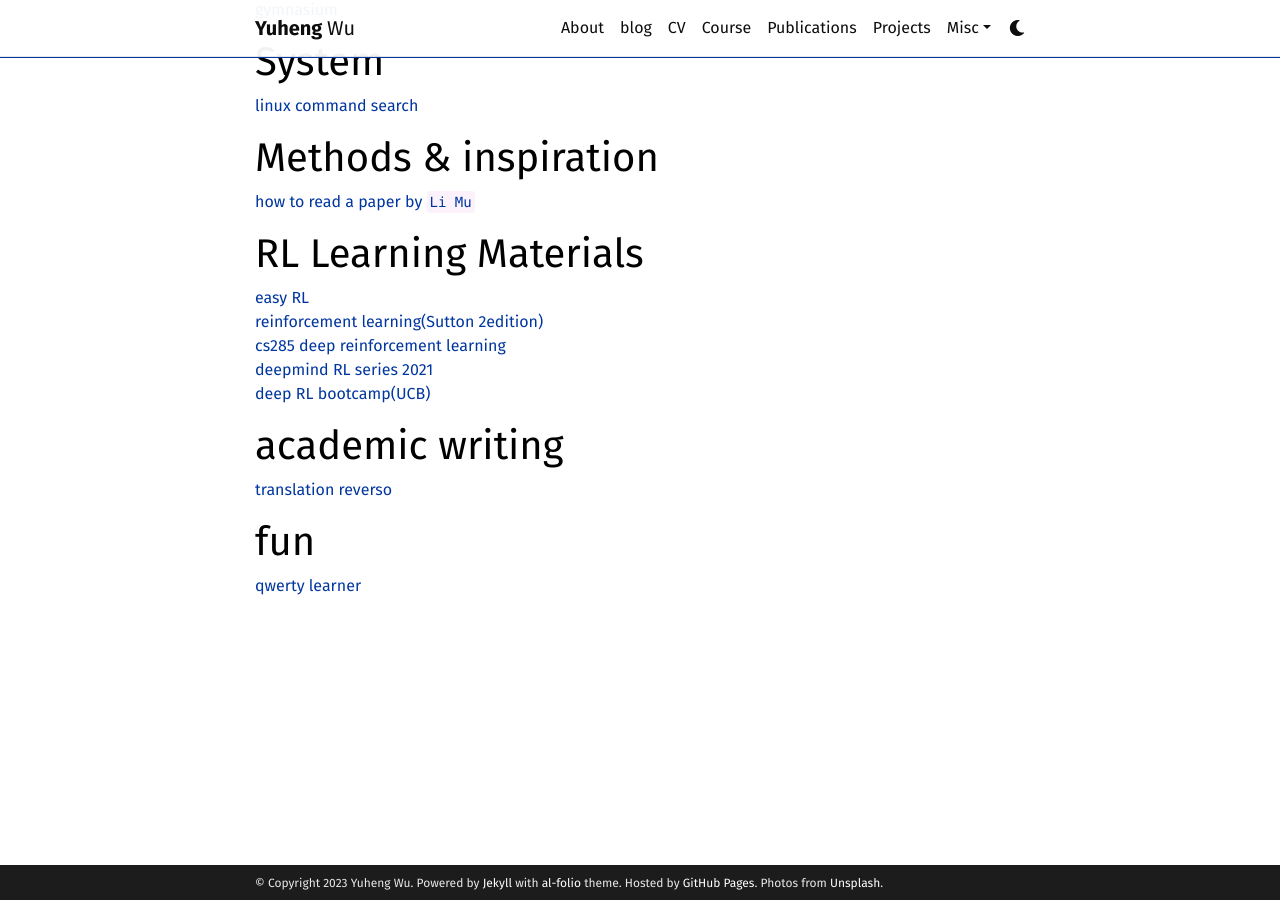
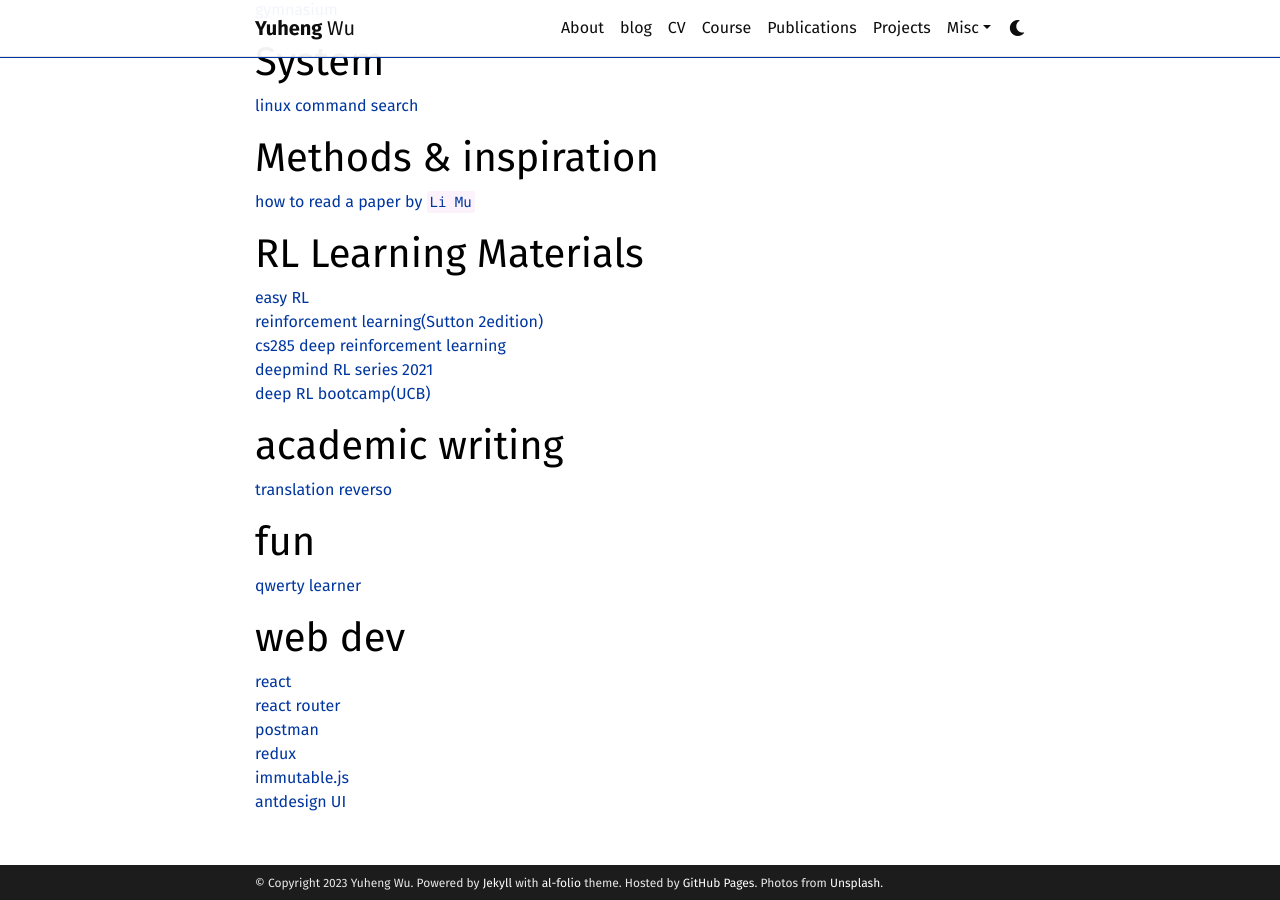
Before and after one commit to wyhallenwu/wyhallenwu.github.io, a Jekyll site: the page built from _pages/link.md, in a window 1280 px wide and 900 px high, scrolled down 800 px. Built offline with Jekyll 4.4.1, drawn with Linux system fonts in a browser that asks for light colours; comment, search, counter and statistics services are not loaded; a style sheet for code colours, icons or effects is not loaded.

Commit message:
update link and album

```diff
--- a/_pages/link.md
+++ b/_pages/link.md
@@ -45,3 +45,11 @@ nav_order: 7
 [translation reverso](https://context.reverso.net/translation/chinese-english/)
 # fun
 [qwerty learner](https://qwerty.kaiyi.cool/)
+
+# web dev
+[react](https://react.dev/reference/react)
+[react router](https://reactrouter.com/en/main)
+[postman](https://www.postman.com/)
+[redux](https://redux.js.org/api/api-reference)
+[immutable.js](https://immutable-js.com/docs/v4.3.0)
+[antdesign UI](https://ant.design/components/overview-cn)
```
Also changed, not shown: _albums/20230416-wukangroad.md (+1 -1 lines).
